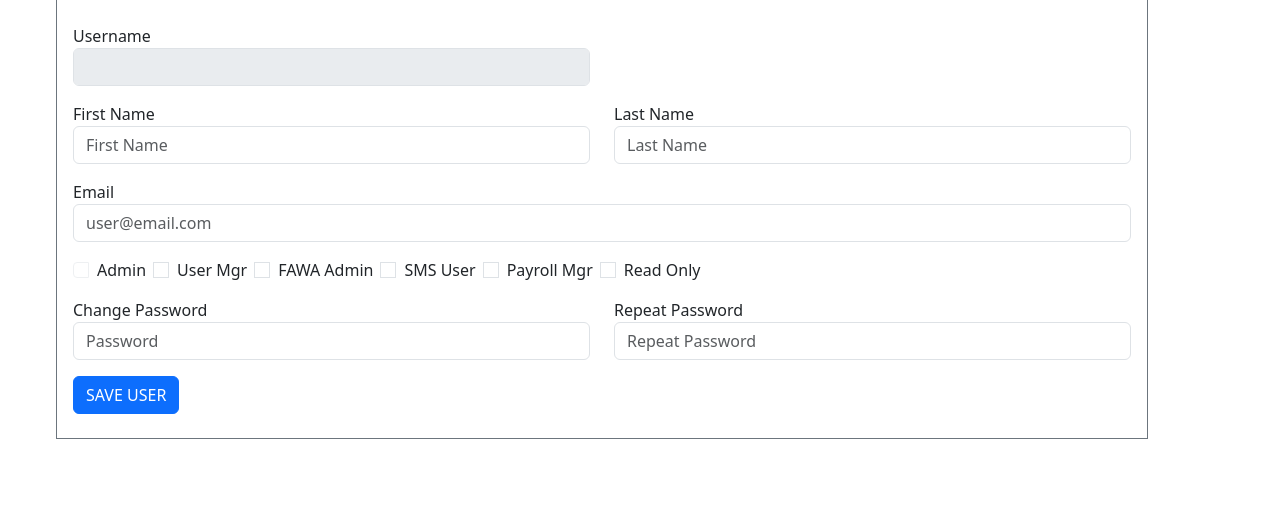
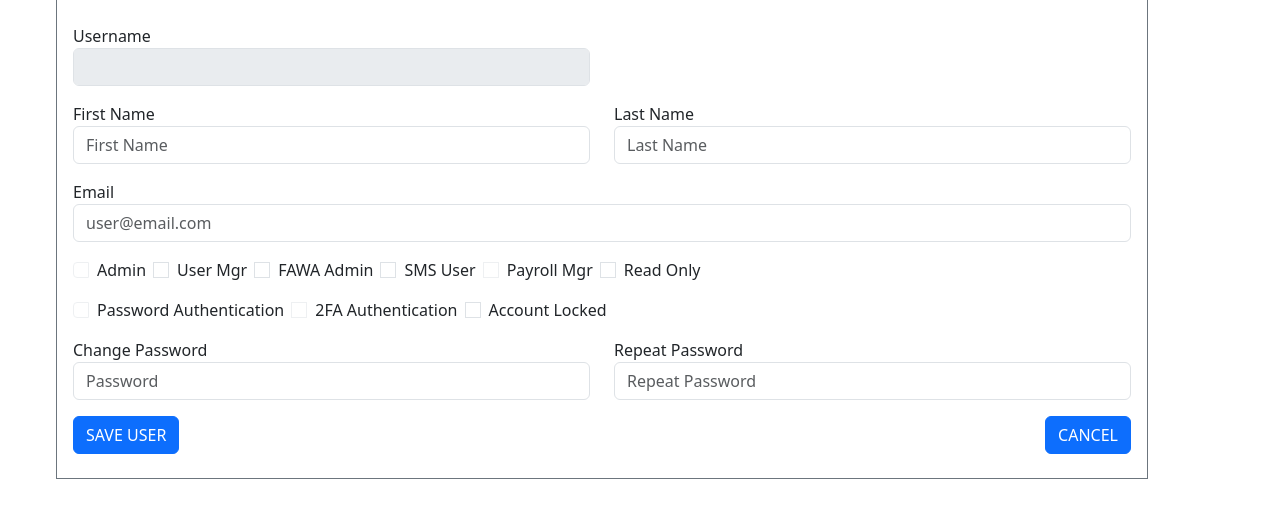
Before and after one commit to amathenge/fasms, a Flask app: template templates/edituser.html in a window 1280 px wide. Shown: the part 246-764 px from the top of the page. Run offline with Flask 3, Linux system fonts and the light colour scheme; the template is opened without the code that fills it, so the values that code supplies are empty.

Commit message:
login auth and user mgmt 13AUG2023@10:40

```diff
--- a/app.py
+++ b/app.py
@@ -49,7 +49,7 @@ def login():
         # open onetime.db->users and check email/password combination
         db = get_db()
         sql = '''
-            select id, firstname, lastname, email, password, phone, auth, locked from users
+            select id, firstname, lastname, email, password, phone, auth, passauth, tfaauth, locked, lastlogin from users
             where email = ? and password = ?
         '''
         cur = db.cursor()
@@ -65,7 +65,7 @@ def login():
             log(f"Login attempt, locked={data['email']}")
             return render_template('login.html', message=message)
         else:
-            # get user information, save to session
+            # get user information, save to session = password was correct.
             auth = tuple([int(x) for x in data['auth']])
             user = {
                 'id': data['id'],
@@ -73,43 +73,55 @@ def login():
                 'lastname': data['lastname'],
                 'email': data['email'],
                 'phone': data['phone'],
+                'passauth': data['passauth'],
+                'tfaauth': data['tfaauth'],
                 'auth': auth,
                 'locked': data['locked'],
+                'lastlogin': data['lastlogin'],
                 'otp': None
             }
             session['user'] = user
             # DEBUG CODE - REMOVE THE LINES BELOW TO GET OTP AUTH
             #
-            userid = session['user']['id']
-            now = datetime.now()
-            sql = 'update users set lastlogin = ? where id = ?'
-            cur.execute(sql, [now, userid])
-            db.commit()
-            session['modified'] = True
-            session['user']['otp'] = '000000'
-            return redirect(url_for('home'))
+            # userid = session['user']['id']
+            # now = datetime.now()
+            # sql = 'update users set lastlogin = ? where id = ?'
+            # cur.execute(sql, [now, userid])
+            # db.commit()
+            # session['modified'] = True
+            # session['user']['otp'] = '000000'
+            # return redirect(url_for('home'))
             #
             # END OF DEBUG
-
-            # on successful password, send a PIN to the phone number.
-            otp = onetime()
-            # invalidate existing tokens
-            sql = 'update otp set valid = 0 where userid = ?'
-            cur.execute(sql, [user['id']])
-            db.commit()
-            # get current date/time for authentication
-            now = datetime.now()
-            # insert otp into database
-            sql = 'insert into otp (userid, otp, otp_time, valid) values (?, ?, ?, ?)'
-            cur.execute(sql, [user['id'], otp, now, True])
-            db.commit()
-            # send OTP to user phone + email.
-            message = f"Your OTP to login to the application is {otp}"
-            sendSMS(message, user['phone'])
-            send_otp_email(message, user['email'])
-            # log(f"OTP sent to {user['phone']} and {user['email']}")
-            return render_template('otp.html')
-            # return redirect(url_for('check_otp'))
+            if user['tfaauth']:
+                # on successful password, send a PIN to the phone number.
+                otp = onetime()
+                # invalidate existing tokens
+                sql = 'update otp set valid = 0 where userid = ?'
+                cur.execute(sql, [user['id']])
+                db.commit()
+                # get current date/time for authentication
+                now = datetime.now()
+                # insert otp into database
+                sql = 'insert into otp (userid, otp, otp_time, valid) values (?, ?, ?, ?)'
+                cur.execute(sql, [user['id'], otp, now, True])
+                db.commit()
+                # send OTP to user phone + email.
+                message = f"Your OTP to login to the application is {otp}"
+                sendSMS(message, user['phone'])
+                send_otp_email(message, user['email'])
+                # log(f"OTP sent to {user['phone']} and {user['email']}")
+                return render_template('otp.html')
+                # return redirect(url_for('check_otp'))
+            else:
+                userid = session['user']['id']
+                now = datetime.now()
+                sql = 'update users set lastlogin = ? where id = ?'
+                cur.execute(sql, [now, userid])
+                db.commit()
+                session.modified = True
+                session['user']['otp'] = '000000'
+                return redirect(url_for('home'))
 
     return render_template('login.html', message=message)
 
@@ -556,7 +568,7 @@ def usermgmt():
     cur = db.cursor()
     sql = '''
         select id, firstname, lastname, email, phone, email, phone, auth, lastlogin
-        from users where locked = 0
+        from users
     '''
     cur.execute(sql)
     data = cur.fetchall()
@@ -587,7 +599,17 @@ def edituser(uid):
         else:
             return redirect(url_for('home'))
 
+    # for now, user cannot add/remove their own privileges.
+    if user['id'] == uid:
+        if request.referrer:
+            return redirect(request.referrer)
+        else:
+            return redirect(url_for('home'))
+
     if request.method == 'POST':
+        if request.form['submit'] == 'cancel':
+            return redirect(url_for('usermgmt'))
+
         firstname = request.form['txtFirst']
         lastname = request.form['txtLast']
         email = request.form['txtEmail']
@@ -605,15 +627,24 @@ def edituser(uid):
         if 'payroll' in authlist:
             auth += '5'
         if 'readonly' in authlist:
-            auth += '6'
+            # if readonly has been flagged, remove all others, unless this is an admin then
+            # don't change.
+            if 'admin' not in authlist:
+                auth = '6'
+        authtype = request.form.getlist('authtype')
+        passauth = 'passauth' in authtype
+        tfaauth = 'tfaauth' in authtype
+        locked = 'locked' in authtype
+        # one of the authtypes must be there, or we lock the account
+        if not passauth and not tfaauth:
+            locked = 1
         password = request.form['txtPassword']
         if len(password) == 0:
-            sql = 'update users set firstname = ?, lastname = ?, email = ?, auth = ? where id = ?'
-            params = [firstname, lastname, email, auth, uid]
+            sql = 'update users set firstname = ?, lastname = ?, email = ?, auth = ?, passauth = ?, tfaauth = ?, locked = ? where id = ?'
+            params = [firstname, lastname, email, auth, passauth, tfaauth, locked, uid]
         else:
-            sql = 'update users set firstname = ?, lastname = ?, email = ?, auth = ?, password = ? where id = ?'
-            params = [firstname, lastname, email, auth, hashpass(password), uid]
-
+            sql = 'update users set firstname = ?, lastname = ?, email = ?, auth = ?, passauth = ?, tfaauth = ?, locked = ?, password = ? where id = ?'
+            params = [firstname, lastname, email, auth, passauth, tfaauth, locked, hashpass(password), uid]
 
         db = get_db()
         cur = db.cursor()
@@ -621,10 +652,9 @@ def edituser(uid):
         db.commit()
         return redirect(url_for('usermgmt'))
 
-
     db = get_db()
     cur = db.cursor()
-    sql = 'select id, firstname, lastname, email, auth from users where id = ?'
+    sql = 'select id, firstname, lastname, email, auth, passauth, tfaauth, locked from users where id = ?'
     cur.execute(sql, [uid])
     result = cur.fetchone()
     auth = tuple([int(x) for x in result['auth']])
--- a/sql/users_table.sql
+++ b/sql/users_table.sql
@@ -10,7 +10,10 @@ CREATE TABLE users (
     password varchar(32) not null,
     phone varchar(32) not null,
     auth varchar(8) not null default '6',
-    locked boolean not null default 0
+    passauth boolean not null default 1,    -- should we use password auth?
+    tfaauth boolean not null default 1,     -- should we use 2FA (sms + email)
+    locked boolean not null default 0,
+    lastlogin datetime not null default current_timestamp
 );
 
 drop table if exists otp;
--- a/templates/edituser.html
+++ b/templates/edituser.html
@@ -79,10 +79,22 @@
                         <span type="input-group-text" class="mx-2">FAWA Admin</span>
                         <input class="form-check-input" type="checkbox" id="chksms" name="chkauth" value="sms" {% if auth|issms %}checked{% endif %}>
                         <span type="input-group-text" class="mx-2">SMS User</span>
-                        <input class="form-check-input" type="checkbox" id="chkpayroll" name="chkauth" value="payroll" {% if auth|ispayroll %}checked{% endif %}>
+                        <input class="form-check-input" type="checkbox" id="chkpayroll" name="chkauth" value="payroll" {% if auth|ispayroll %}checked{% endif %} {% if not user.auth|isadmin %}disabled{% endif %}>
                         <span type="input-group-text" class="mx-2">Payroll Mgr</span>
                         <input class="form-check-input" type="checkbox" id="chkreadonly" name="chkauth" value="readonly" {% if auth|isreadonly %}checked{% endif %}>
                         <span type="input-group-text" class="mx-2">Read Only</span>
+                    </div>
+                </div>
+            </div>
+            <div class="row">
+                <div class="col-12">
+                    <div class="input-group my-2">
+                        <input class="form-check-input" type="checkbox" id="chkpassauth" name="authtype" value="passauth" {% if contact.passauth %}checked{% endif %} {% if not user.auth|isadmin %}disabled{% endif %}>
+                        <span type="input-group-text" class="mx-2">Password Authentication</span>
+                        <input class="form-check-input" type="checkbox" id="chktfaauth" name="authtype" value="tfaauth" {% if contact.tfaauth %}checked{% endif %} {% if not user.auth|isadmin %}disabled{% endif %}>
+                        <span type="input-group-text" class="mx-2">2FA Authentication</span>
+                        <input class="form-check-input" type="checkbox" id="chklocked" name="authtype" value="locked" {% if contact.locked %}checked{% endif %}>
+                        <span type="input-group-text" class="mx-2">Account Locked</span>
                     </div>
                 </div>
             </div>
@@ -102,9 +114,17 @@
             </div>
             <div class="row">
                 <div class="col-4">
-                <div class="form-group my-2">
-                    <button class="btn btn-primary" type="submit">SAVE USER</button>
+                    <div class="form-group my-2">
+                        <button class="btn btn-primary" type="submit" name="submit" value="submit">SAVE USER</button>
+                    </div>
                 </div>
+                <div class="col-4">
+                    <p>&nbsp;</p>
+                </div>
+                <div class="col-4 d-flex justify-content-end">
+                    <div class="form-group my-2">
+                        <button class="btn btn-primary" type="submit" name="submit" value="cancel" formnovalidate="formnovalidate">CANCEL</button>
+                    </div>
                 </div>
             </div>
         </form>
--- a/templates/usermgmt.html
+++ b/templates/usermgmt.html
@@ -30,7 +30,11 @@
             <tbody>
             {% for contact in contacts %}
                 <tr>
+                    {% if user.id != contact.id %}
                     <td scope="row"><a href=" {{ url_for('edituser', uid=contact.id) }}"><i class="fas fa-edit"></i></a></td>
+                    {% else %}
+                    <td scope="row">Me</td>
+                    {% endif %}
                     <td>{{ contact.firstname }}</td>
                     <td>{{ contact.lastname }}</td>
                     <td>{{ contact.email }}</td>
```
